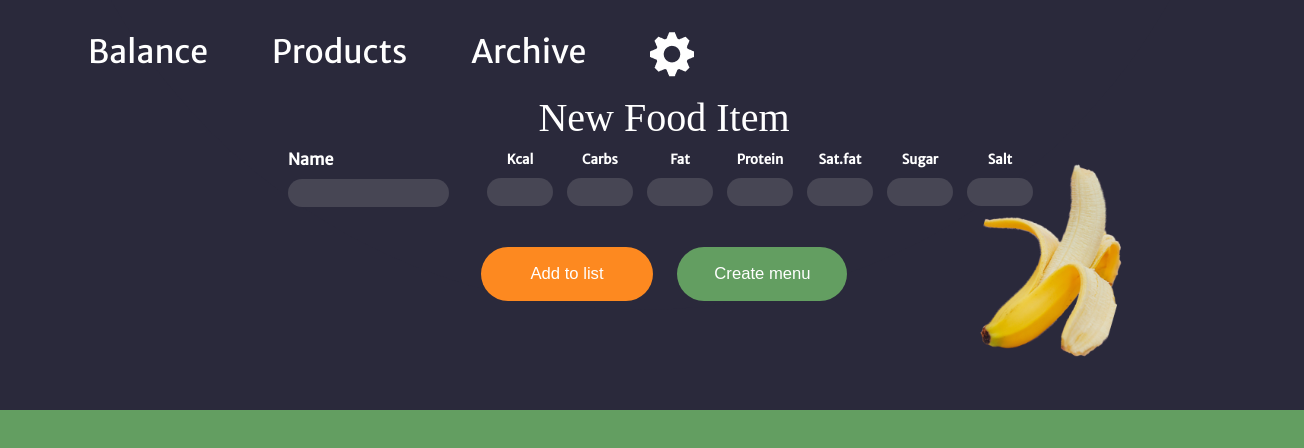
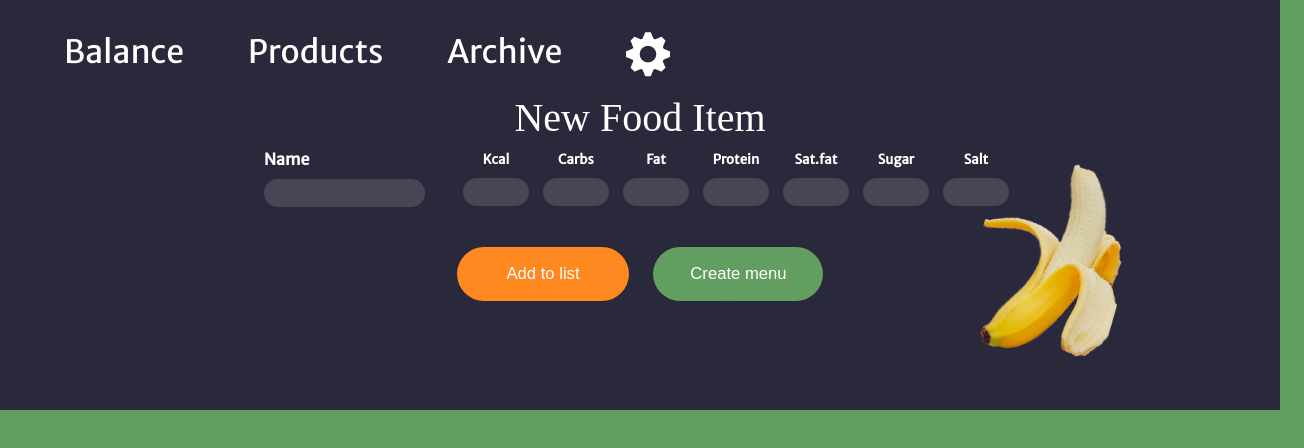
Before and after one commit to Flotsam3/MacroMonitor, a React (Vite) app: page / in a window 1280 px wide. Shown: the top 448 px of the page, 1304 px wide, since content can reach past the window. Built offline with nearby package versions, Linux system fonts and the light colour scheme; the HTML template or start-up script is replaced by a standard one; a web font is replaced by a local one.

Commit message:
bugfix:adjust responsiveness to resolve issues for mobile and desktop

```diff
--- a/src/components/Atoms/Button.module.scss
+++ b/src/components/Atoms/Button.module.scss
@@ -1,7 +1,7 @@
 @use "../../assets/variables.scss" as var;
 
 button {
-    font-size: clamp(1rem, 1.3vw, 2.3rem);
+    font-size: clamp(0.8rem, 1.3vw, 2.3rem);
     color: var.$font-light;
     border: none;
     border-radius: 99vh;
--- a/src/components/Organisms/MacroDataMobile.module.scss
+++ b/src/components/Organisms/MacroDataMobile.module.scss
@@ -8,10 +8,13 @@
     width: 5rem;
     color: white;
     @media screen and (max-width:670px) {
-        width: 3.5rem;
-      }
+        width: 3rem;
+    }
     .title {
         font-size: 0.9rem;
+        @media screen and (max-width:670px) {
+            font-size: 0.7rem;
+        }
      }
      span {
         font-size: 0.7rem;
@@ -21,6 +24,10 @@
         height: 2rem;
         background-color: var.$panel-bg-secondary-1;
         border-radius: 0 0 15px 15px;
+        @media screen and (max-width:670px) {
+            width: 1.5rem;
+            height: 1.5rem;
+        }
     }
     .cupGreen {
         background-color: var.$primary-bg;
--- a/src/components/Organisms/MobileMenu.module.scss
+++ b/src/components/Organisms/MobileMenu.module.scss
@@ -6,7 +6,7 @@
     right: 0;
     left: 0;
     bottom: 0;
-    overflow-x: hidden;
+    overflow: hidden;
     .burgerMenuWrapper {
         display: none;
         position: fixed;
--- a/src/components/Organisms/Navigation.module.scss
+++ b/src/components/Organisms/Navigation.module.scss
@@ -4,10 +4,11 @@ nav {
    width: 100%;
    font-size: 2rem;
    overflow-x: hidden;
+   // padding: 2rem 2rem 0 0;
    @media screen and (max-width:1049px) {
       display: flex;
       justify-content: flex-end;
-      padding: 2rem 2rem 0 0;
+      padding: 0;
    }
    .desktopMenu {
       display: flex;
--- a/src/components/Organisms/NewFoodPanel.module.scss
+++ b/src/components/Organisms/NewFoodPanel.module.scss
@@ -32,6 +32,7 @@
       @media screen and (max-width:870px) {
          flex-direction: column;
          gap: 10px;
+         padding: 0.5em;
       }
        input:focus {
           outline: 3px solid var.$primary-bg;
--- a/src/pages/Archive.module.scss
+++ b/src/pages/Archive.module.scss
@@ -40,7 +40,7 @@
             text-align: center;
             color: white;
             @media screen and (max-width:1049px) {
-                margin-top: 0;
+                margin-top: 1.5em;
             }
         }
         .buttonWrapper {
--- a/src/pages/Balance.module.scss
+++ b/src/pages/Balance.module.scss
@@ -32,7 +32,8 @@
             margin-top: 2em;
          }
          @media screen and (max-width:1049px) {
-            width: 50%;
+            width: 100%;
+            margin: 5em 0 0 0;
          }
          > img {
             position: absolute;
@@ -117,6 +118,6 @@ h2.consumption {
       margin-top: 20rem;
    }
    @media screen and (max-width:1049px) {
-      margin-top: 26rem;
+      margin-top: 23rem;
    }
 }
--- a/src/pages/Products.module.scss
+++ b/src/pages/Products.module.scss
@@ -8,7 +8,6 @@
    padding-bottom: 2em;
    .inputWrapper {
       position: fixed;
-      // top: -100px;
       display: flex;
       flex-direction: column;
       align-items: center;
@@ -21,7 +20,6 @@
       background-size: contain;
       background-position: center;
       background-position-y: -100px;
-      padding-left: 3em;
       color: var.$font-light;
       z-index: 10;
       @media screen and (max-width:1500px) {
@@ -29,14 +27,19 @@
          background-color: var.$secondary-bg;
          height: 20rem;
          min-height: 410px;
-         // padding-left: 0;
       }
       @media screen and (max-width:870px) {
-         // min-height: 470px;
          position: initial;
       }
       @media screen and (max-width:500px) {
          min-height: 470px;
+      }
+      .navWrapper {
+         width: 100%;
+         padding-left: 8%;
+         @media screen and (max-width:1500px) {
+            padding-left: 0;
+         }
       }
       .banana {
          position: absolute;
--- a/src/pages/Products.tsx
+++ b/src/pages/Products.tsx
@@ -153,7 +153,9 @@ export default function Products() {
   return (
     <div className={styles.products}>
         <div className={styles.inputWrapper}>
-          <Navigation />
+          <div className={styles.navWrapper}>
+            <Navigation />
+          </div>
           <NewFoodPanel handleCreateMenu={handleCreateMenu}/>
           <img className={styles.banana} src={banana} alt="A half peeled banana" />
           <div className={styles.addButtonWrapper}>
```
